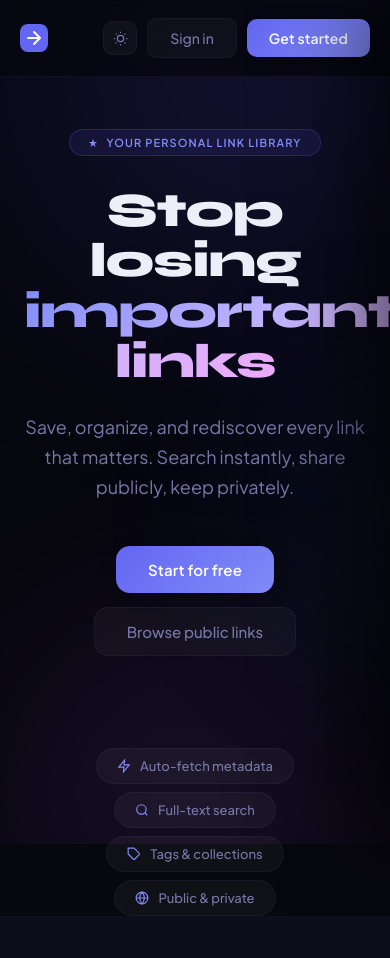
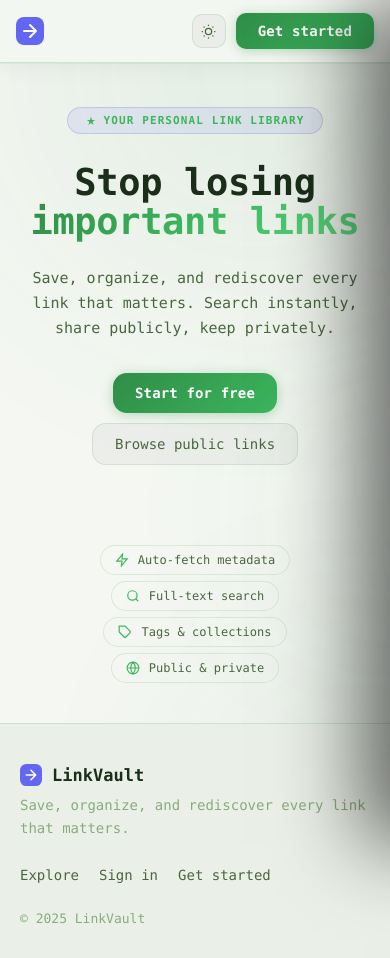
Before and after one commit to abhsk-git/grimoire, a Flask app: page / in a window 390 px wide. Before the commit the page ends 916 px from the top, so only its background shows below. Run offline with Flask 3, Linux system fonts and the light colour scheme.

Commit message:
redesigned theme, fonts and layout

```diff
--- a/static/css/auth.css
+++ b/static/css/auth.css
@@ -8,7 +8,7 @@
   animation: floatOrb 20s ease-in-out infinite;
 }
 .orb-1 { width: 650px; height: 650px; background: radial-gradient(circle, #4f46e5 0%, transparent 70%); opacity: 0.22; top: -220px; left: -120px; }
-.orb-2 { width: 550px; height: 550px; background: radial-gradient(circle, #a855f7 0%, transparent 70%); opacity: 0.16; bottom: -180px; right: -100px; animation-delay: -7s; }
+.orb-2 { width: 550px; height: 550px; background: radial-gradient(circle, #a855f7 0%, transparent 70%); opacity: 0.14; bottom: -180px; left: 28%; animation-delay: -7s; }
 .orb-3 { width: 380px; height: 380px; background: radial-gradient(circle, #3b82f6 0%, transparent 70%); opacity: 0.14; top: 38%; left: 52%; animation-delay: -13s; }
 @keyframes floatOrb {
   0%,100% { transform: translate(0,0) scale(1); }
@@ -21,8 +21,11 @@
 .land-nav {
   display: flex; align-items: center; justify-content: space-between;
   padding: 20px 52px;
-  background: rgba(7,7,14,0.7); backdrop-filter: blur(24px);
-  border-bottom: 1px solid var(--border);
+  background: linear-gradient(100deg, rgba(14,10,42,0.95) 0%, rgba(9,8,26,0.9) 100%);
+  backdrop-filter: blur(32px); -webkit-backdrop-filter: blur(32px);
+  border-bottom: 1px solid rgba(99,102,241,0.22);
+  box-shadow: 0 1px 0 rgba(99,102,241,0.1), 0 8px 48px rgba(0,0,0,0.32);
+  position: relative; z-index: 20;
 }
 .land-nav-actions { display: flex; gap: 10px; align-items: center; }
 
@@ -44,7 +47,7 @@
   margin-bottom: 30px; letter-spacing: 0.1em; text-transform: uppercase;
 }
 .hero-title {
-  font-family: var(--font-display); font-size: clamp(48px,7.8vw,92px);
+  font-family: var(--font-display); font-size: clamp(34px,9.5vw,92px);
   font-weight: 800; line-height: 1.05; margin-bottom: 24px;
   color: var(--text); letter-spacing: -0.025em;
 }
@@ -115,9 +118,48 @@
 .switch-auth a { color: var(--accent2); cursor: pointer; font-weight: 600; }
 .switch-auth a:hover { text-decoration: underline; }
 
+/* Footer */
+.land-footer {
+  position: relative; z-index: 1;
+  border-top: 1px solid rgba(99,102,241,0.22);
+  background: linear-gradient(100deg, rgba(14,10,42,0.7) 0%, rgba(7,7,14,0.65) 100%);
+  backdrop-filter: blur(20px); -webkit-backdrop-filter: blur(20px);
+  padding: 52px 52px 44px;
+  margin-top: 60px;
+}
+.footer-inner {
+  max-width: 1100px; margin: 0 auto;
+  display: flex; align-items: center; justify-content: space-between;
+  gap: 28px; flex-wrap: wrap;
+}
+.footer-brand { display: flex; flex-direction: column; }
+.footer-tagline { font-size: 14px; color: var(--text3); margin-top: 8px; line-height: 1.6; }
+.footer-links { display: flex; align-items: center; gap: 32px; }
+.footer-links a {
+  font-size: 14px; color: var(--text2); cursor: pointer;
+  text-decoration: none; transition: color .15s; font-weight: 500;
+  padding: 4px 0;
+}
+.footer-links a:hover { color: var(--accent2); }
+.footer-copy { font-size: 13px; color: var(--text3); }
+
+@media (max-width: 768px) {
+  .land-nav { padding: 16px 24px; }
+}
 @media (max-width: 600px) {
-  .land-nav { padding: 18px 20px; }
+  .land-nav { padding: 13px 16px; }
   .land-nav .logo span { display: none; }
   .auth-panel { padding: 40px 24px; }
-  .hero { margin-top: 52px; }
+  .hero { margin-top: 44px; }
+  .hero-sub { font-size: 15px; margin-bottom: 32px; }
+  .hero-actions { gap: 10px; }
+  .hero-actions .btn-lg { padding: 12px 22px; font-size: 14px; }
+  .hero-features { padding-top: 24px; gap: 6px; }
+  .feat { padding: 7px 14px; font-size: 12px; }
+  .land-footer { padding: 40px 20px 32px; margin-top: 40px; }
+  .footer-inner { flex-direction: column; align-items: flex-start; gap: 24px; }
+  .footer-links { gap: 20px; flex-wrap: wrap; }
 }
+@media (max-width: 400px) {
+  .land-nav-actions .btn-ghost { display: none; }
+}
--- a/static/css/style.css
+++ b/static/css/style.css
@@ -26,7 +26,7 @@
   --shadow-sm:     0 4px 16px rgba(0,0,0,0.07);
   --shadow-glow:   0 4px 20px rgba(79,70,229,0.15);
   --shadow-card:   0 1px 3px rgba(0,0,0,0.07), 0 1px 2px rgba(0,0,0,0.04);
-  --font-display:  'Syne', sans-serif;
+  --font-display:  'Space Grotesk', sans-serif;
   --font-body:     'Plus Jakarta Sans', sans-serif;
   --sidebar-w:     252px;
 }
@@ -116,6 +118,7 @@
 html { scroll-behavior: smooth; }
 body {
   font-family: var(--font-body);
+  font-weight: 500;
   background: var(--bg);
   color: var(--text);
   min-height: 100vh;
@@ -531,7 +542,15 @@ select option { background: var(--bg2); }
 /* ─── Geek theme extras ──────────────────────────────────────── */
 [data-theme="geek"] .topbar { background: rgba(244,247,242,0.94); }
 [data-theme="geek"] .explore-header { background: rgba(244,247,242,0.94); }
-[data-theme="geek"] .land-nav { background: rgba(244,247,242,0.88); }
+[data-theme="geek"] .land-nav {
+  background: rgba(244,247,242,0.94);
+  border-bottom: 1px solid rgba(47,141,70,0.18);
+  box-shadow: 0 1px 0 rgba(47,141,70,0.08), 0 4px 24px rgba(0,0,0,0.05);
+}
+[data-theme="geek"] .land-footer {
+  background: rgba(234,240,231,0.96);
+  border-top: 1px solid rgba(47,141,70,0.15);
+}
 [data-theme="geek"] .auth-panel { background: #ffffff; }
 [data-theme="geek"] .hero-title { letter-spacing: -0.01em; }
 [data-theme="geek"] .link-card:hover { box-shadow: 0 8px 24px rgba(0,0,0,0.08), var(--shadow-glow); }
--- a/static/js/explore.js
+++ b/static/js/explore.js
@@ -16,7 +16,7 @@ async function checkAuth() {
     if (r.ok) {
       const user = await r.json();
       document.getElementById('exploreNavAuth').innerHTML =
-        `<a href="/dashboard" class="btn-primary">My Dashboard →</a>`;
+        `<a href="/dashboard" class="btn-primary">My Dashboard <svg width="13" height="13" viewBox="0 0 24 24" fill="none" stroke="currentColor" stroke-width="2.5"><line x1="5" y1="12" x2="19" y2="12"/><polyline points="12 5 19 12 12 19"/></svg></a>`;
     }
   } catch {}
 }
--- a/static/js/theme.js
+++ b/static/js/theme.js
@@ -13,7 +13,7 @@
     if (!p) return;
     if (p.classList.contains('hidden')) {
       p.classList.remove('hidden');
-      updatePickerState(document.documentElement.getAttribute('data-theme') || 'dark');
+      updatePickerState(document.documentElement.getAttribute('data-theme') || 'geek');
     } else {
       p.classList.add('hidden');
     }
@@ -42,7 +42,7 @@
   });
 
   document.addEventListener('DOMContentLoaded', function () {
-    updatePickerState(document.documentElement.getAttribute('data-theme') || 'dark');
+    updatePickerState(document.documentElement.getAttribute('data-theme') || 'geek');
   });
 
   window.applyTheme = applyTheme;
--- a/templates/dashboard.html
+++ b/templates/dashboard.html
@@ -6,10 +6,10 @@
 <title>Dashboard — LinkVault</title>
 <link rel="preconnect" href="https://fonts.googleapis.com">
 <link rel="preconnect" href="https://fonts.gstatic.com" crossorigin>
-<link href="https://fonts.googleapis.com/css2?family=Syne:wght@400;600;700;800&family=Plus+Jakarta+Sans:wght@300;400;500;600&display=swap" rel="stylesheet">
+<link href="https://fonts.googleapis.com/css2?family=Space+Grotesk:wght@400;500;600;700&family=Plus+Jakarta+Sans:wght@300;400;500;600&display=swap" rel="stylesheet">
 <link rel="stylesheet" href="/static/css/style.css">
 <link rel="stylesheet" href="/static/css/dashboard.css">
-<script>(function(){var t=localStorage.getItem('lv-theme')||'dark';document.documentElement.setAttribute('data-theme',t);})();</script>
+<script>(function(){var t=localStorage.getItem('lv-theme')||'geek';document.documentElement.setAttribute('data-theme',t);})();</script>
 </head>
 <body class="app-body">
 
--- a/templates/explore.html
+++ b/templates/explore.html
@@ -6,10 +6,10 @@
 <title>Explore — LinkVault</title>
 <link rel="preconnect" href="https://fonts.googleapis.com">
 <link rel="preconnect" href="https://fonts.gstatic.com" crossorigin>
-<link href="https://fonts.googleapis.com/css2?family=Syne:wght@400;600;700;800&family=Plus+Jakarta+Sans:wght@300;400;500;600&display=swap" rel="stylesheet">
+<link href="https://fonts.googleapis.com/css2?family=Space+Grotesk:wght@400;500;600;700&family=Plus+Jakarta+Sans:wght@300;400;500;600&display=swap" rel="stylesheet">
 <link rel="stylesheet" href="/static/css/style.css">
 <link rel="stylesheet" href="/static/css/explore.css">
-<script>(function(){var t=localStorage.getItem('lv-theme')||'dark';document.documentElement.setAttribute('data-theme',t);})();</script>
+<script>(function(){var t=localStorage.getItem('lv-theme')||'geek';document.documentElement.setAttribute('data-theme',t);})();</script>
 </head>
 <body class="explore-body">
 
--- a/templates/index.html
+++ b/templates/index.html
@@ -6,10 +6,10 @@
 <title>LinkVault — Your Personal Link Library</title>
 <link rel="preconnect" href="https://fonts.googleapis.com">
 <link rel="preconnect" href="https://fonts.gstatic.com" crossorigin>
-<link href="https://fonts.googleapis.com/css2?family=Syne:wght@400;600;700;800&family=Plus+Jakarta+Sans:wght@300;400;500;600&display=swap" rel="stylesheet">
+<link href="https://fonts.googleapis.com/css2?family=Space+Grotesk:wght@400;500;600;700&family=Plus+Jakarta+Sans:wght@300;400;500;600&display=swap" rel="stylesheet">
 <link rel="stylesheet" href="/static/css/style.css">
 <link rel="stylesheet" href="/static/css/auth.css">
-<script>(function(){var t=localStorage.getItem('lv-theme')||'dark';document.documentElement.setAttribute('data-theme',t);})();</script>
+<script>(function(){var t=localStorage.getItem('lv-theme')||'geek';document.documentElement.setAttribute('data-theme',t);})();</script>
 </head>
 <body class="auth-page">
 
@@ -89,6 +89,25 @@
   </div>
 </section>
 
+<!-- Footer -->
+<footer class="land-footer">
+  <div class="footer-inner">
+    <div class="footer-brand">
+      <div class="logo">
+        <svg width="22" height="22" viewBox="0 0 28 28" fill="none"><rect width="28" height="28" rx="8" fill="#6366f1"/><path d="M8 14h12M14 8l6 6-6 6" stroke="#fff" stroke-width="2" stroke-linecap="round" stroke-linejoin="round"/></svg>
+        <span>LinkVault</span>
+      </div>
+      <p class="footer-tagline">Save, organize, and rediscover every link that matters.</p>
+    </div>
+    <nav class="footer-links">
+      <a href="/explore">Explore</a>
+      <a onclick="showPanel('login')">Sign in</a>
+      <a onclick="showPanel('register')">Get started</a>
+    </nav>
+    <p class="footer-copy">&copy; 2025 LinkVault</p>
+  </div>
+</footer>
+
 <!-- Auth Panel -->
 <div class="auth-overlay hidden" id="authOverlay" onclick="hidePanel()"></div>
 <div class="auth-panel" id="authPanel">
```
Also changed, not shown: other parts of static/css/style.css (+26 -8 lines), static/css/dashboard.css (+38 -5 lines), static/css/explore.css (+23 -7 lines).
